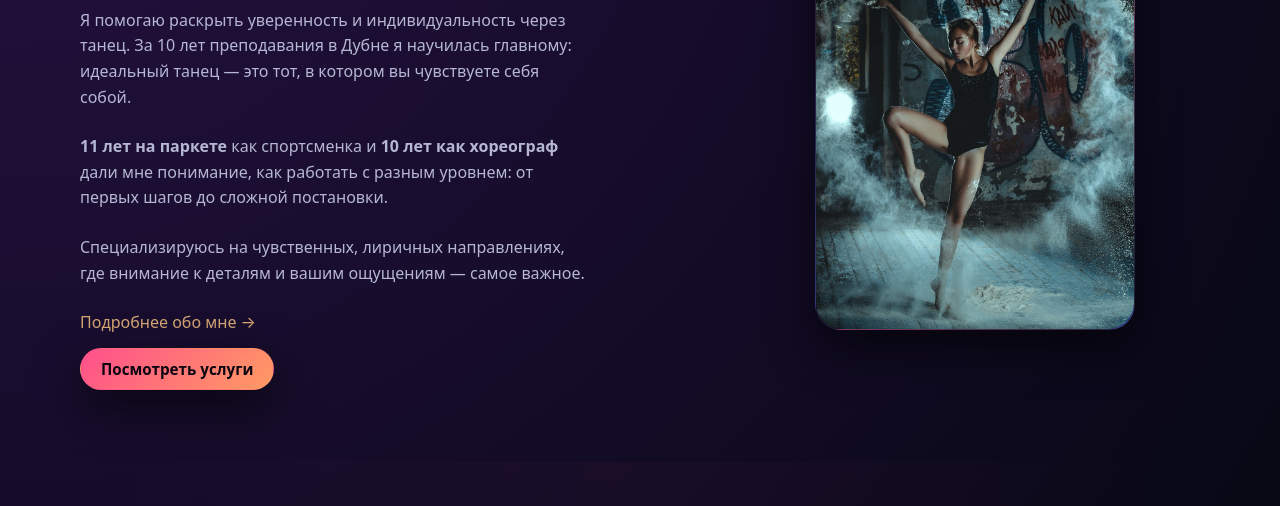
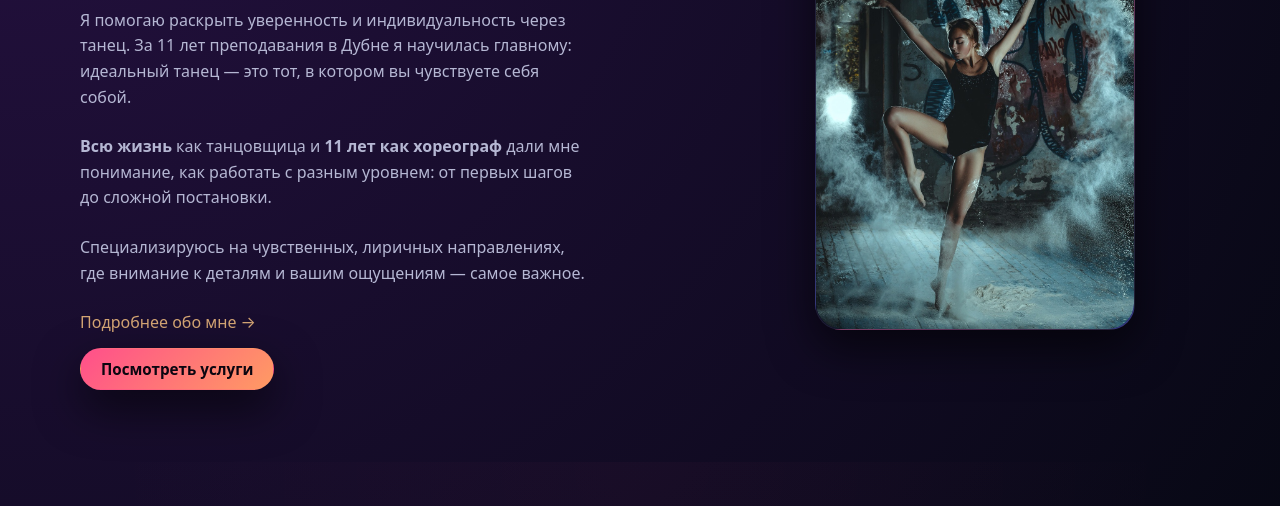
Before and after one commit to nekneapoli/Alerikavo, a plain HTML site: page index.html in a window 1280 px wide. Shown: the part 294-800 px from the top of the page. Drawn offline with Linux system fonts and the light colour scheme.

Commit message:
Поправил текст

```diff
--- a/index.html
+++ b/index.html
@@ -295,8 +295,8 @@
     <section class="hero container">
       <div class="hero__content">
         <h1 class="hero__title">Танцевальный тренер в Дубне — Ворошилова Валерия</h1>
-        <p class="hero__subtitle">Я помогаю раскрыть уверенность и индивидуальность через танец. За 10 лет преподавания в Дубне я научилась главному: идеальный танец — это тот, в котором вы чувствуете себя собой.</p>
-        <p class="hero__subtitle"><strong>11 лет на паркете</strong> как спортсменка и <strong>10 лет как хореограф</strong> дали мне понимание, как работать с разным уровнем: от первых шагов до сложной постановки.</p>
+        <p class="hero__subtitle">Я помогаю раскрыть уверенность и индивидуальность через танец. За 11 лет преподавания в Дубне я научилась главному: идеальный танец — это тот, в котором вы чувствуете себя собой.</p>
+        <p class="hero__subtitle"><strong>Всю жизнь</strong> как танцовщица и <strong>11 лет как хореограф</strong> дали мне понимание, как работать с разным уровнем: от первых шагов до сложной постановки.</p>
         <p class="hero__subtitle">Специализируюсь на чувственных, лиричных направлениях, где внимание к деталям и вашим ощущениям — самое важное.</p>
         <p><a href="#about-me" class="hero__link" style="color: #d4a574;">Подробнее обо мне →</a></p>
         <div class="hero__actions">
```
